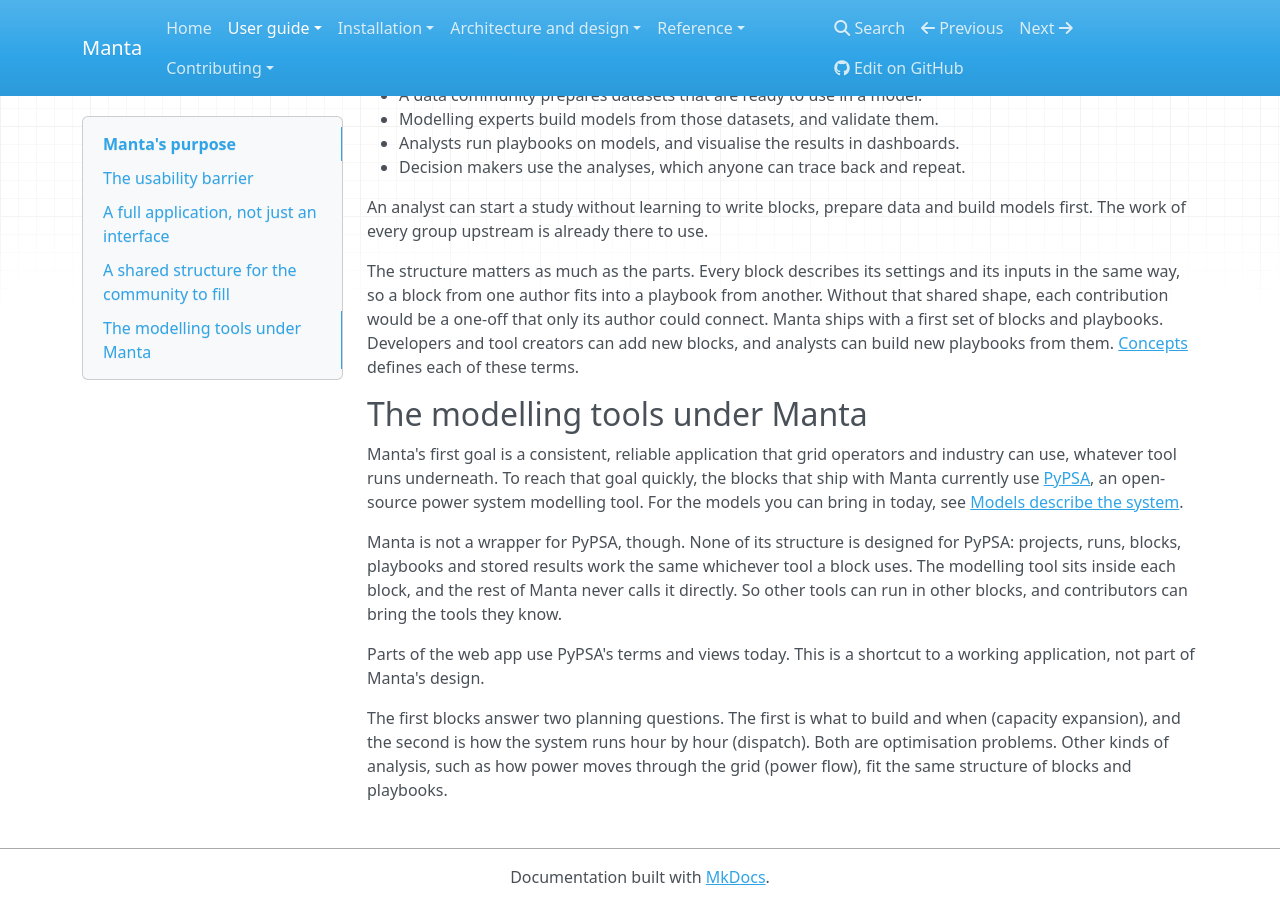
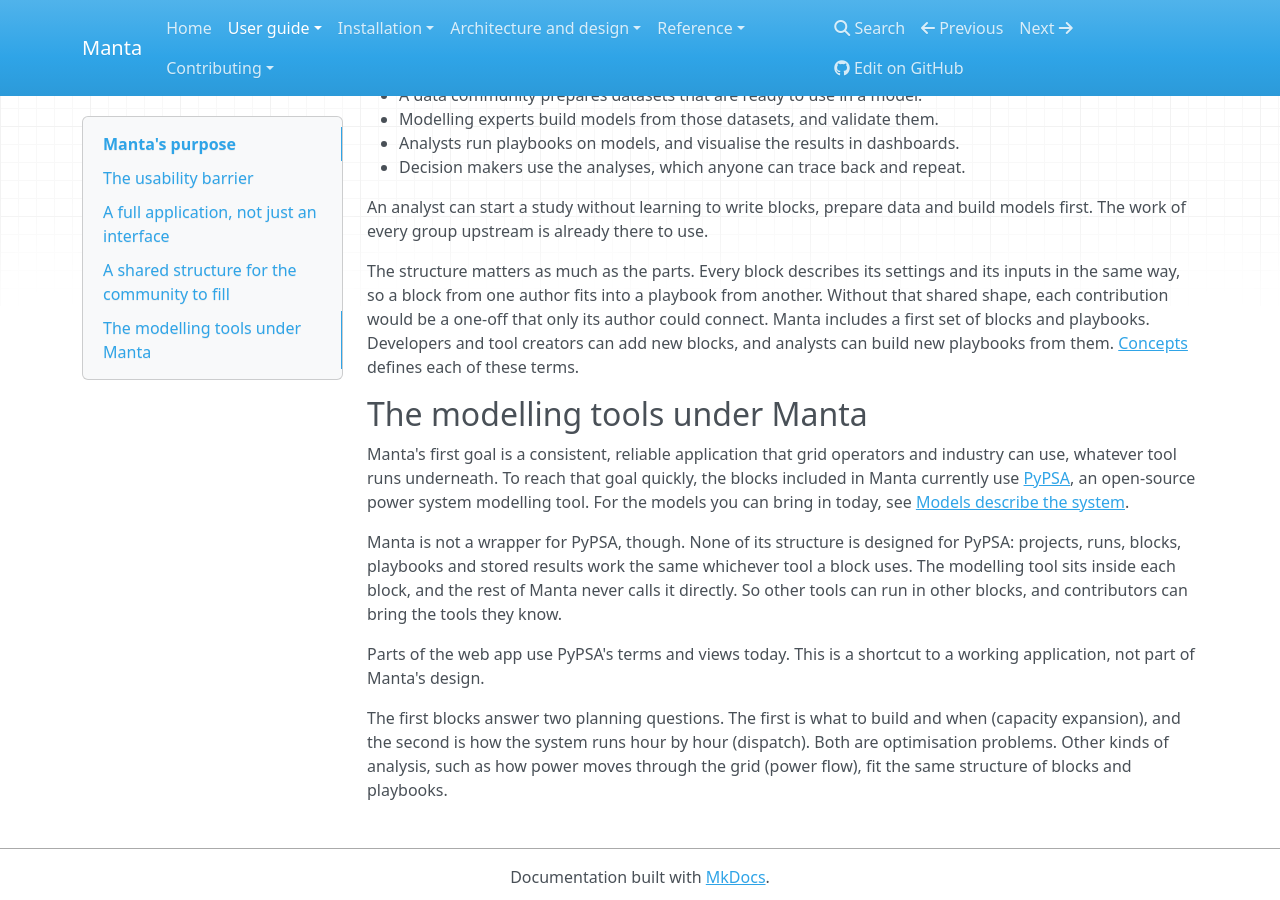
Before and after one commit to manta-plan/manta, an MkDocs documentation site: the page built from docs/user-guide/purpose.md, in a window 1280 px wide and 900 px high, scrolled down 1780 px. Built offline with MkDocs 1.6.1, drawn with Linux system fonts in a browser that asks for light colours; nearby versions of some CDN libraries.

Commit message:
Remove "ship"
Signed-off-by: Bryn Pickering <17178478+brynpickering@users.noreply.github.com>

```diff
--- a/docs/user-guide/purpose.md
+++ b/docs/user-guide/purpose.md
@@ -70,14 +70,14 @@ The work of every group upstream is already there to use.
 The structure matters as much as the parts.
 Every block describes its settings and its inputs in the same way, so a block from one author fits into a playbook from another.
 Without that shared shape, each contribution would be a one-off that only its author could connect.
-Manta ships with a first set of blocks and playbooks.
+Manta includes a first set of blocks and playbooks.
 Developers and tool creators can add new blocks, and analysts can build new playbooks from them.
 [Concepts](concepts.md) defines each of these terms.
 
 ## The modelling tools under Manta
 
 Manta's first goal is a consistent, reliable application that grid operators and industry can use, whatever tool runs underneath.
-To reach that goal quickly, the blocks that ship with Manta currently use [PyPSA](https://pypsa.org), an open-source power system modelling tool.
+To reach that goal quickly, the blocks included in Manta currently use [PyPSA](https://pypsa.org), an open-source power system modelling tool.
 For the models you can bring in today, see [Models describe the system](how-a-study-works.md#models-describe-the-system).
 
 Manta is not a wrapper for PyPSA, though.
```
Also changed, not shown: docs/index.md (+1 -1 lines), docs/user-guide/how-a-study-works.md (+2 -2 lines), docs/user-guide/playbooks.md (+2 -2 lines), docs/user-guide/scope.md (+1 -1 lines).
